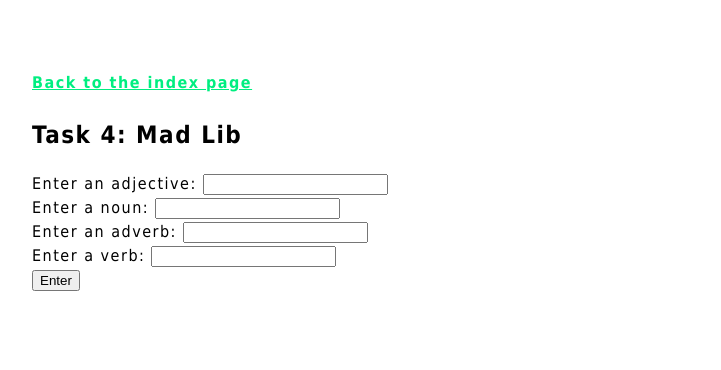
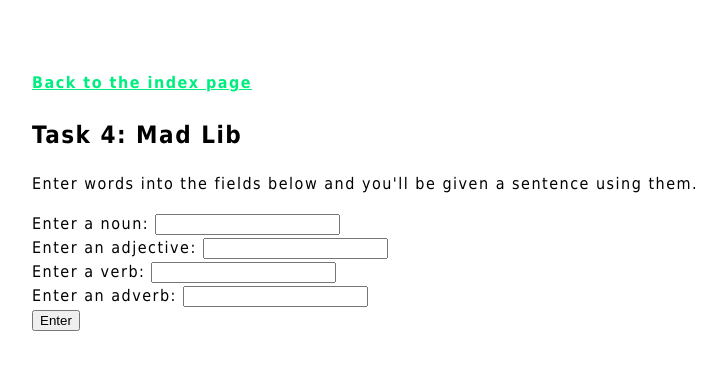
Before and after one commit to BNewing/JavaScript-57-Exercises-for-Programmers, a plain HTML site: page Tasks/Task4/task4.html in a window 1280 px wide. Shown: the whole page, without its empty margins (126-847 px from the left). Drawn offline with Linux system fonts and the light colour scheme.

Commit message:
Tidy up of Task 4

```diff
--- a/Tasks/Task4/task4.html
+++ b/Tasks/Task4/task4.html
@@ -10,23 +10,25 @@
 <h4><a href="../../index.html">Back to the index page</a></h4>
 <h2> Task 4: Mad Lib </h2>
 
+<p>Enter words into the fields below and you'll be given a sentence using them.</p>
+
 <form name="myForm" id="form" onsubmit="return false">
-  Enter an adjective:
-	<input type="text" value="" id="adjective">
-  <br>
   Enter a noun:
 	<input type="text" value="" id="noun">
+  <br>
+  Enter an adjective:
+  <input type="text" value="" id="adjective">
+  <br>
+  Enter a verb:
+	<input type="text" value="" id="verb">
   <br>
   Enter an adverb:
   <input type="text" value="" id="adverb">
   <br>
-  Enter a verb:
-	<input type="text" value="" id="verb">
-  <br>
 	<input type="submit" value="Enter" name="button" onClick="makeSentence()">
 </form>
 
-<p id="sentence"> </p>
+<p id="sentence"></p>
 
 </body>
 
```
